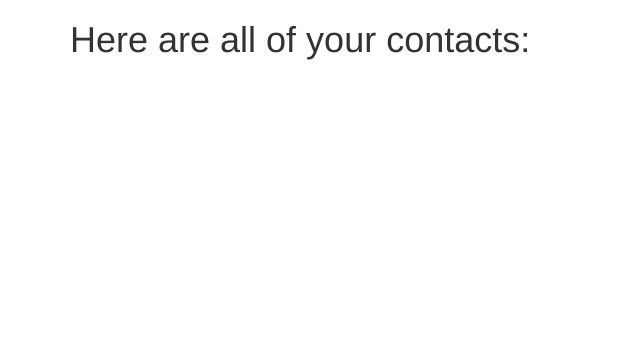
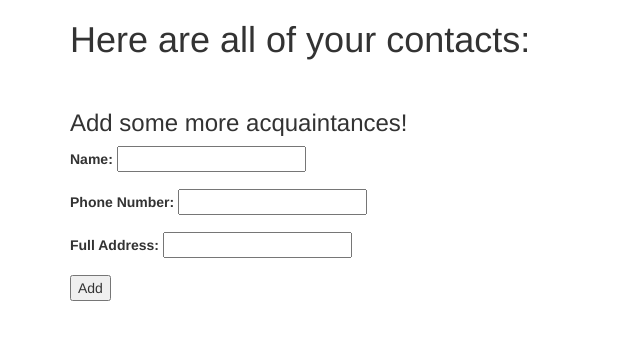
Before and after one commit to CallaRudolph/php-address-book, a PHP site: template views/contacts.html.twig in a window 1280 px wide. Shown: the top 340 px of the page, without its empty margins (0-640 px from the left). Run offline with PHP 8.4, Linux system fonts and the light colour scheme; the template is opened without the code that fills it, so the values that code supplies are empty; some libraries are stand-ins or nearby versions.

Commit message:
create form-group for instantiation

```diff
--- a/views/contacts.html.twig
+++ b/views/contacts.html.twig
@@ -17,6 +17,23 @@
                 {% endfor %}
             </ul>
         {% endif %}
+        <br>
+        <h3>Add some more acquaintances!</h3>
+        <form action="/create" method="post">
+            <div class="form-group">
+                <label for="name">Name:</label>
+                <input type="text" name="name" id="name">
+            </div>
+            <div class="form-group">
+                <label for="phone_number">Phone Number:</label>
+                <input type="text" name="phone_number" id="phone_number">
+            </div>
+            <div class="form-group">
+                <label for="address">Full Address:</label>
+                <input type="text" name="address" id="address">
+            </div>
+            <button type="submit" name-"button">Add</button>
+        </form>
     </div>
 </body>
 </html>
```
